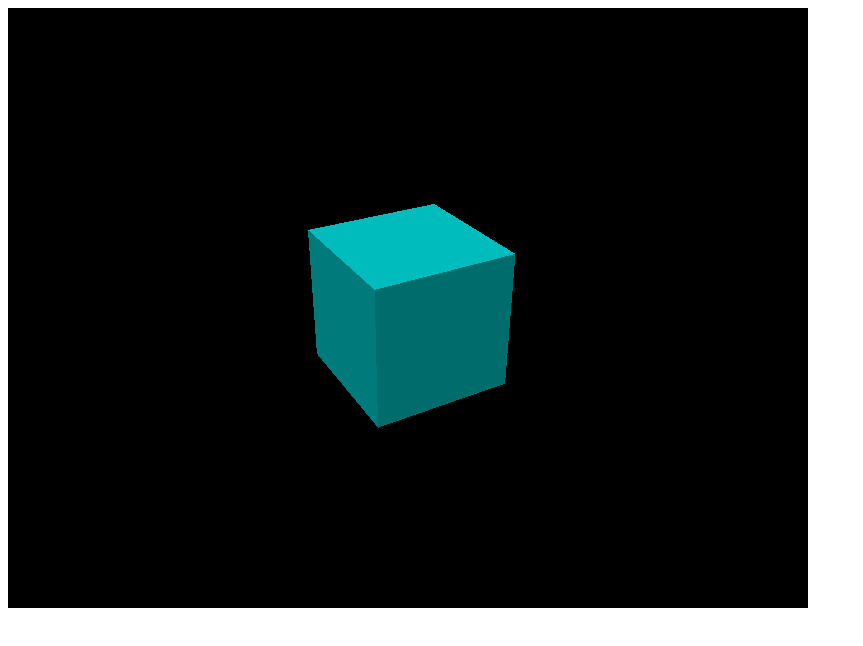
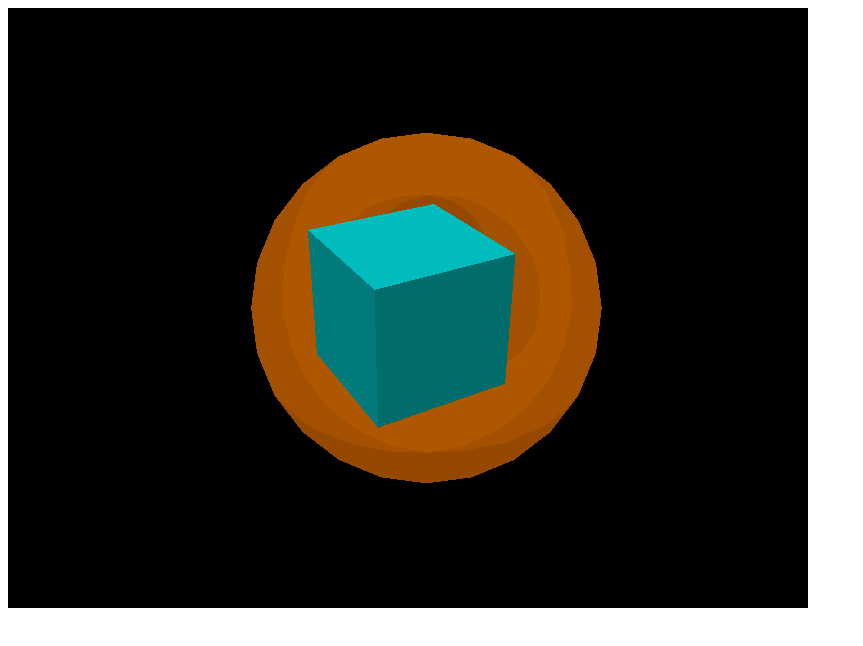
Before and after one commit to YutoWatanabe0707/story, a plain HTML site: page index.html in a window 1280 px wide. Shown: the whole page, without its empty margins (0-863 px from the left). Drawn offline with nearby package versions, Linux system fonts and the light colour scheme; animation ran at ten frames a second.

Commit message:
Update index.html

```diff
--- a/index.html
+++ b/index.html
@@ -35,6 +35,12 @@
     box.position.z = -5;
     scene.add(box);
 
+    //ドーナッツ
+var torusGeometry = new THREE.TorusGeometry( 3.3, 1.5, 24, 24 );
+var torusMaterial = new THREE. MeshToonMaterial( { color: 0xd66b00 } );
+var torus = new THREE.Mesh( torusGeometry, torusMaterial );
+torus.position.set( 0.5, 0, -20);
+scene.add( torus );
     // 平行光源1
     var directionalLight1 = new THREE.DirectionalLight(0xffffff);
     directionalLight1.position.set(1, 1, 1);
```
